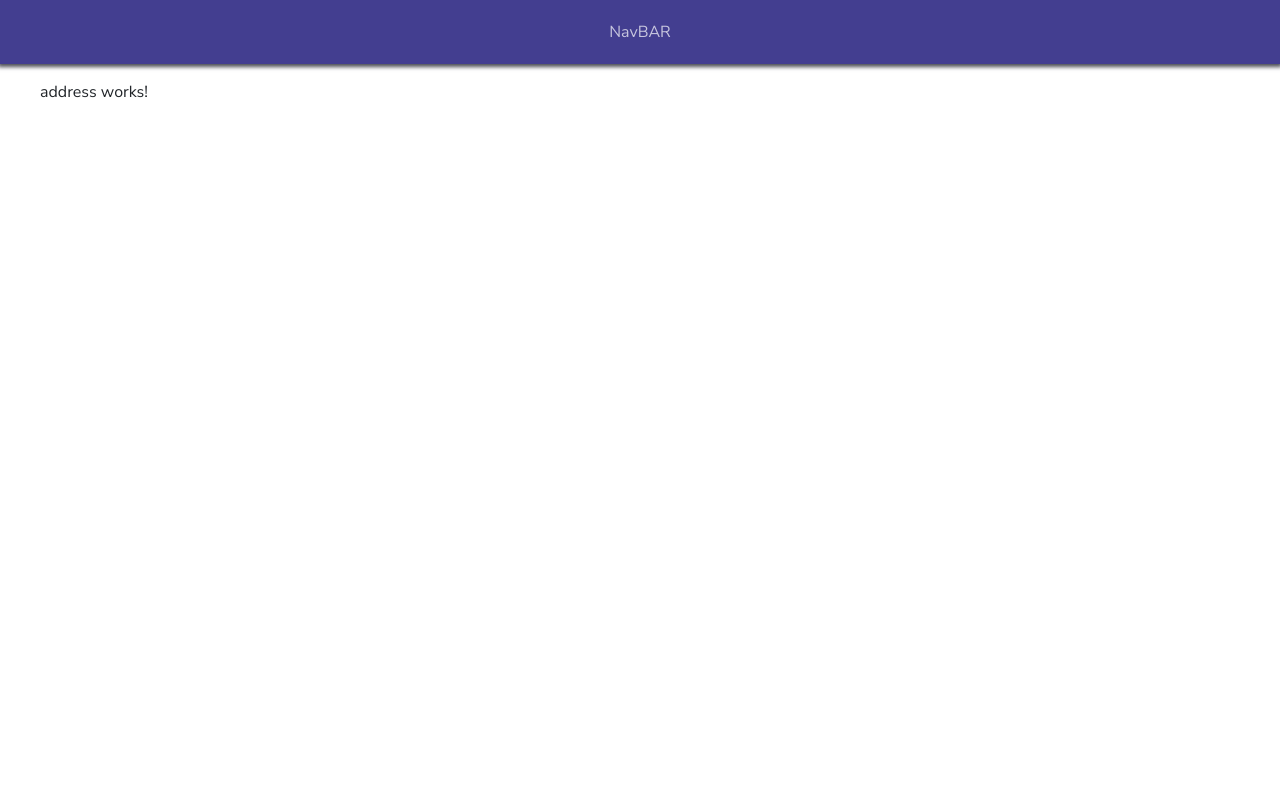
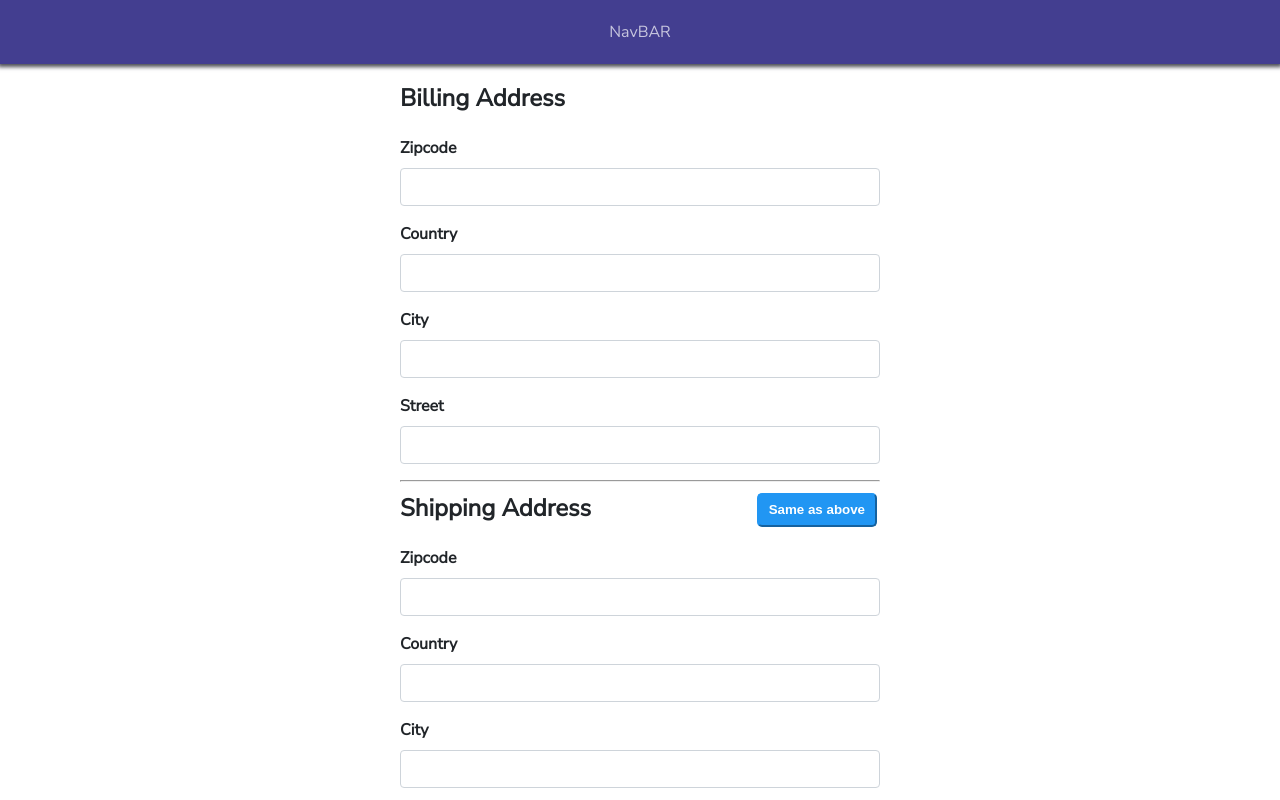
Before and after one commit to DanielCs1988/webshop-front, an Angular app: page /address in a window 1280 px wide. Shown: the top 800 px of the page. Built offline with nearby package versions, Linux system fonts and the light colour scheme.

Commit message:
Address component done (only some routing logic left)

```diff
--- a/src/app/address/address.component.css
+++ b/src/app/address/address.component.css
@@ -0,0 +1,8 @@
+h2 {
+  display: inline-block;
+  margin: 0;
+}
+
+.headline {
+  margin-bottom: 20px;
+}
--- a/src/app/address/address.component.html
+++ b/src/app/address/address.component.html
@@ -1,3 +1,47 @@
-<p>
-  address works!
-</p>
+<form class="center-block" [formGroup]="addressForm" (ngSubmit)="onSubmit()">
+  <div formGroupName="billing">
+    <div class="headline">
+      <h2>Billing Address</h2>
+    </div>
+    <div class="form-group">
+      <label for="billing-zipcode">Zipcode</label>
+      <input type="text" class="form-control" id="billing-zipcode" formControlName="zipcode">
+    </div>
+    <div class="form-group">
+      <label for="billing-country">Country</label>
+      <input type="text" class="form-control" id="billing-country" formControlName="country">
+    </div>
+    <div class="form-group">
+      <label for="billing-city">City</label>
+      <input type="text" class="form-control" id="billing-city" formControlName="city">
+    </div>
+    <div class="form-group">
+      <label for="billing-street">Street</label>
+        <input type="text" class="form-control" id="billing-street" formControlName="street">
+    </div>
+  </div>
+  <hr>
+  <div formGroupName="shipping">
+    <div class="headline">
+      <h2>Shipping Address</h2>
+      <button class="btn" type="button" style="float: right" (click)="fillWithSameAddress()">Same as above</button>
+    </div>
+    <div class="form-group">
+      <label for="shipping-zipcode">Zipcode</label>
+      <input type="text" class="form-control" id="shipping-zipcode" formControlName="zipcode">
+    </div>
+    <div class="form-group">
+      <label for="shipping-country">Country</label>
+      <input type="text" class="form-control" id="shipping-country" formControlName="country">
+    </div>
+    <div class="form-group">
+      <label for="shipping-city">City</label>
+      <input type="text" class="form-control" id="shipping-city" formControlName="city">
+    </div>
+    <div class="form-group">
+      <label for="shipping-street">Street</label>
+      <input type="text" class="form-control" id="shipping-street" formControlName="street">
+    </div>
+    <button type="submit" class="btn">Save</button>
+  </div>
+</form>
--- a/src/app/address/address.component.ts
+++ b/src/app/address/address.component.ts
@@ -1,4 +1,7 @@
-import { Component, OnInit } from '@angular/core';
+import {Component, OnInit} from '@angular/core';
+import {FormControl, FormGroup, Validators} from '@angular/forms';
+import {Address} from '../models/address.model';
+import {ActivatedRoute, Params} from '@angular/router';
 
 @Component({
   selector: 'app-address',
@@ -6,10 +9,55 @@ import { Component, OnInit } from '@angular/core';
   styleUrls: ['./address.component.css']
 })
 export class AddressComponent implements OnInit {
+  addressForm: FormGroup;
 
-  constructor() { }
+  constructor(private route: ActivatedRoute) { }
 
   ngOnInit() {
+    this.initForm();
+    this.route.params.subscribe(
+      (params: Params) => {
+        if (params['checkout'] != undefined) {
+          //TODO: CHECKOUT LOGIC COMES HERE
+        }
+      }
+    )
   }
 
+  private initForm() {
+    this.addressForm = new FormGroup({
+      'billing': new FormGroup({
+        'id': new FormControl(0),
+        'zipcode': new FormControl(null, [Validators.required]),
+        'country': new FormControl(null, [Validators.required]),
+        'city': new FormControl(null, [Validators.required]),
+        'street': new FormControl(null, [Validators.required])
+      }),
+      'shipping': new FormGroup({
+        'id': new FormControl(0),
+        'zipcode': new FormControl(null, [Validators.required]),
+        'country': new FormControl(null, [Validators.required]),
+        'city': new FormControl(null, [Validators.required]),
+        'street': new FormControl(null, [Validators.required])
+      })
+    });
+  }
+
+  onSubmit(){
+    if (!this.addressForm.valid) {
+      return;
+    }
+    this.sendToBackend(this.addressForm.get('shipping').value);
+    this.sendToBackend(this.addressForm.get('billing').value);
+
+  }
+
+  sendToBackend(address: Address) {
+    console.log(address);
+  }
+
+
+  fillWithSameAddress() {
+    this.addressForm.get('shipping').setValue(this.addressForm.get('billing').value)
+  }
 }
--- a/src/app/app-routing.module.ts
+++ b/src/app/app-routing.module.ts
@@ -12,6 +12,7 @@ const routes: Routes = [
   {path: 'register', component: RegisterComponent},
   {path: 'product-list', component: ProductListComponent},
   {path: 'address', component: AddressComponent},
+  {path: 'address/:checkout', component: AddressComponent},
   {path: 'payment', component: PaymentComponent, children: [
       {path: 'paypal', component: PaypalComponent},
       {path: 'credit-card', component: CreditCardComponent}
--- a/src/app/models/order.model.ts
+++ b/src/app/models/order.model.ts
@@ -1,3 +1,5 @@
+import {ProductOrder} from './productOrder.model';
+
 export class Order {
   constructor(
     public id: number,
--- a/src/app/models/productOrder.model.ts
+++ b/src/app/models/productOrder.model.ts
@@ -1,3 +1,5 @@
+import {Product} from './product.model';
+
 export class ProductOrder {
   constructor(
     public id: number,
```
